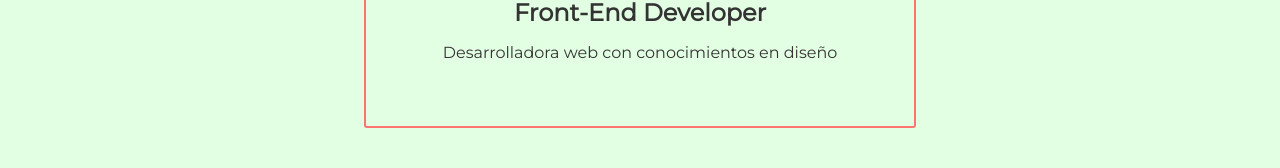
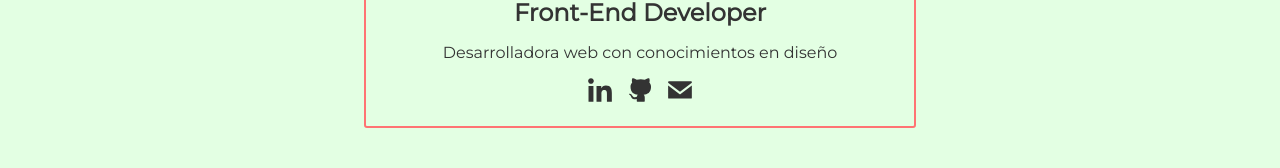
Before and after one commit to Noelia-F/my-page, a React (Create React App) app: page / in a window 1280 px wide. Shown: the part 390-558 px from the top of the page. Built offline with nearby package versions, Linux system fonts and the light colour scheme.

Commit message:
fix: social media links

```diff
--- a/src/components/Header/Header.css
+++ b/src/components/Header/Header.css
@@ -123,7 +123,7 @@
   transition: 0.7s 0.7s;
 }
 
-.App-link {
+.App-link--menu {
   margin: 12px;
   color: var(--PRINCIPAL-COLOR);
   display: block;
@@ -137,11 +137,11 @@
     height: 100%;
     width: 100%;
   }
-  .App-link:hover {
+  .App-link--menu:hover {
     color: 	var(--ACCENT-BACKGROUND);
     font-weight: bold;
   }
-  .App-link {
+  .App-link--menu {
     color: var(--SECONDARY-COLOR);
     margin: 0 12px 0 0;
     display: inline-block;
--- a/src/components/Header/Header.js
+++ b/src/components/Header/Header.js
@@ -8,7 +8,7 @@ function Header({links, onChangeMode}) {
     setToggle( !toggleButton )
   };
   const renderListOfLinks = (links) => {
-    return links.map(link => <a href={link.path} key={link.id} className="App-link">{link.name}</a>);
+    return links.map(link => <a href={link.path} key={link.id} className="App-link App-link--menu">{link.name}</a>);
   }
   return (
     <header className="App-header">
--- a/src/components/Principal/Principal.js
+++ b/src/components/Principal/Principal.js
@@ -9,7 +9,7 @@ function Principal({socialMedia}) {
     return socialMedia.map(social => {
       return (
         <li className="App-item" aria-label={social.id} key={social.id}>
-          <a target="_blank" rel="noreferrer" href={social.path} className="App-link">
+          <a target="_blank" rel="noreferrer" href={social.path}>
             {getSocialMediaComponent(social)}
           </a>
         </li>)
```
